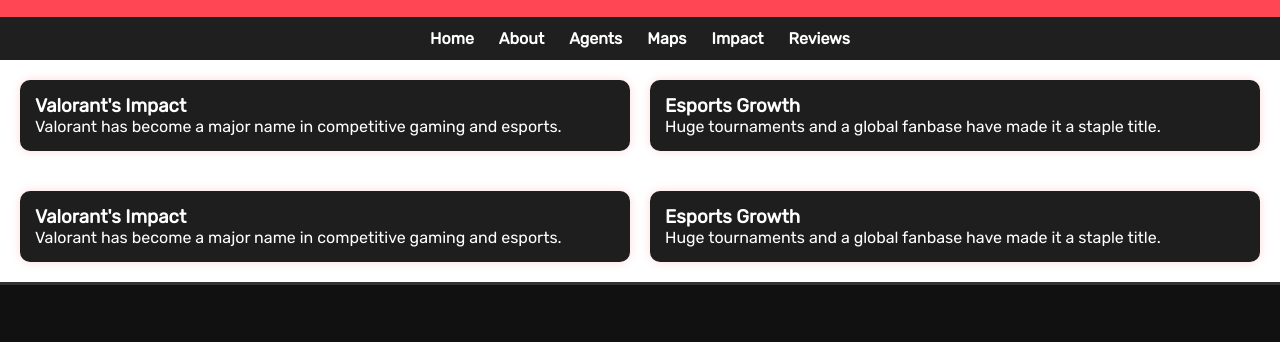
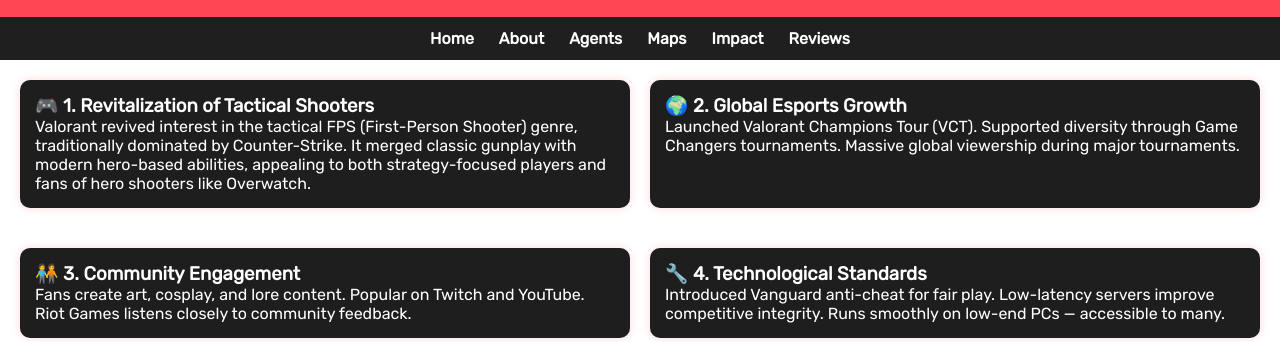
Before and after one commit to jinglestazr/JonusThomas.github.io, a plain HTML site: page Pages/impact.html in a window 1280 px wide. Shown: the part 77-419 px from the top of the page. Drawn offline with Linux system fonts and the light colour scheme.

Commit message:
Update impact.html

```diff
--- a/Pages/impact.html
+++ b/Pages/impact.html
@@ -21,22 +21,26 @@
   </nav>
   <section class="grid-section">
     <div class="card">
-      <h3>Valorant's Impact</h3>
-      <p>Valorant has become a major name in competitive gaming and esports.</p>
+      <h3>🎮 1. Revitalization of Tactical Shooters</h3>
+      <p>Valorant revived interest in the tactical FPS (First-Person Shooter) genre, traditionally dominated by Counter-Strike. It merged classic gunplay with modern hero-based abilities, appealing to both strategy-focused players and fans of hero shooters like Overwatch.</p>
     </div>
     <div class="card">
-      <h3>Esports Growth</h3>
-      <p>Huge tournaments and a global fanbase have made it a staple title.</p>
+      <h3>🌍 2. Global Esports Growth</h3>
+
+    <p>Launched Valorant Champions Tour (VCT). Supported diversity through Game Changers tournaments. Massive global viewership during major tournaments.</p>
+
     </div>
   </section>
     <section class="grid-section">
     <div class="card">
-      <h3>Valorant's Impact</h3>
-      <p>Valorant has become a major name in competitive gaming and esports.</p>
+      <h3>🧑‍🤝‍🧑 3. Community Engagement</h3>
+      <p>Fans create art, cosplay, and lore content. Popular on Twitch and YouTube. Riot Games listens closely to community feedback.</p>
+
     </div>
     <div class="card">
-      <h3>Esports Growth</h3>
-      <p>Huge tournaments and a global fanbase have made it a staple title.</p>
+      <h3>🔧 4. Technological Standards</h3>
+      <p>Introduced Vanguard anti-cheat for fair play. Low-latency servers improve competitive integrity. Runs smoothly on low-end PCs — accessible to many.</p>
+
     </div>
   </section>
 <footer class="footer">
```
